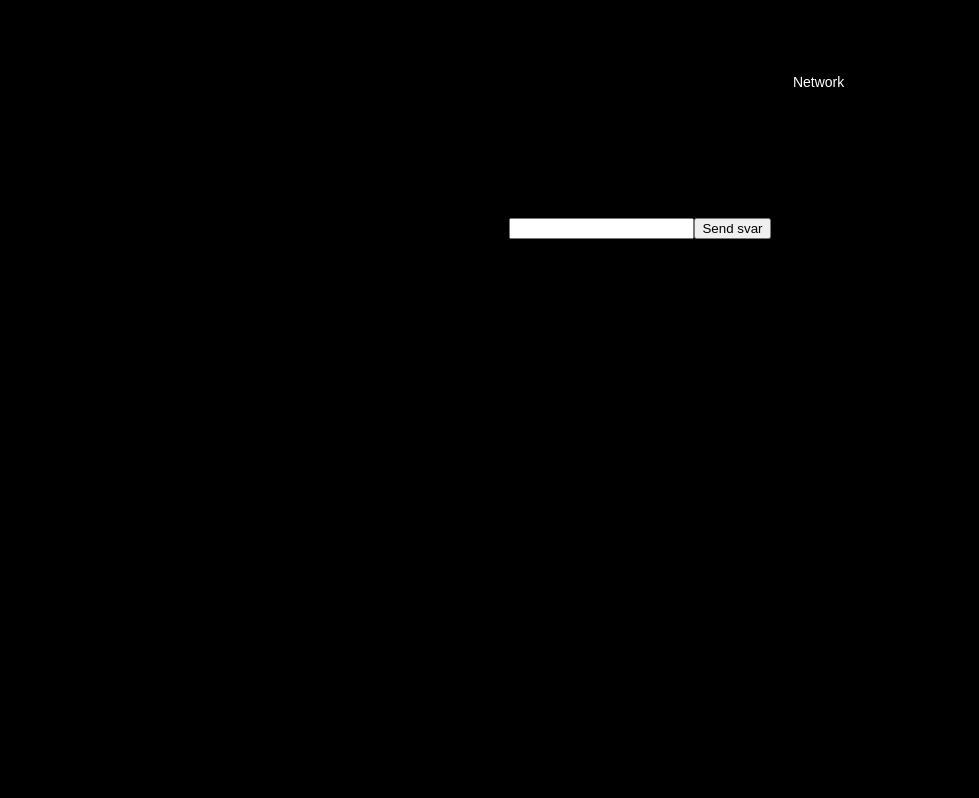
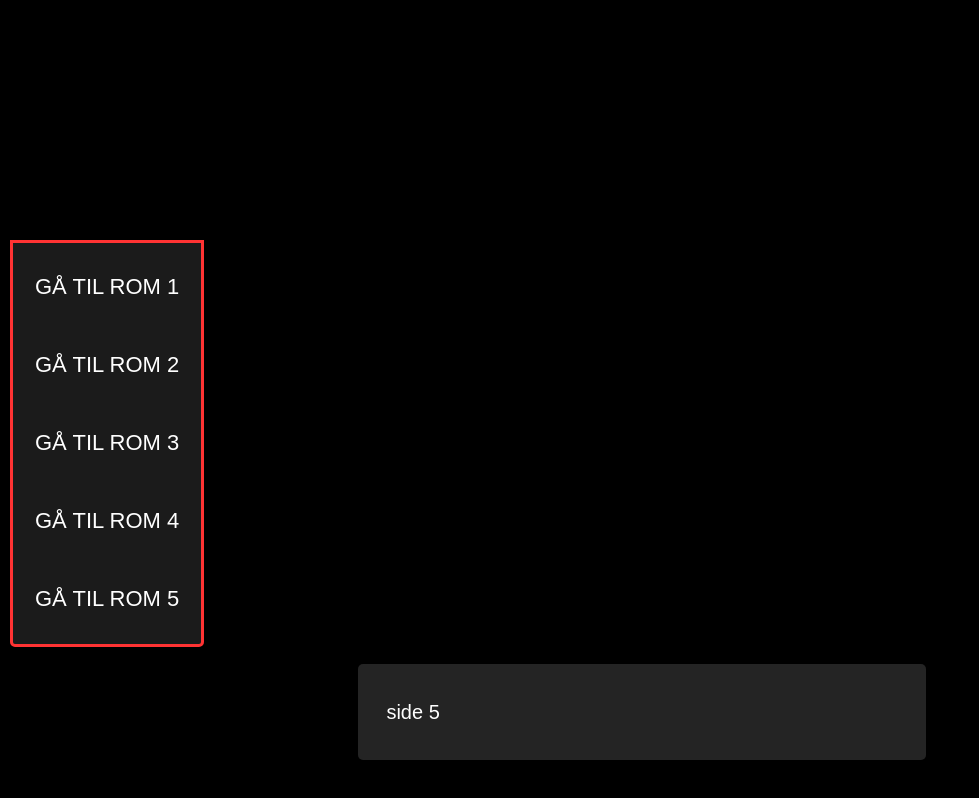
Before and after one commit to rubenring/juleeventyr_2018, a React (Create React App) app in the folder frontend/: page /page-five in a window 1280 px wide. Shown: the top 798 px of the page, without its empty margins (0-979 px from the left). Built offline with nearby package versions, Linux system fonts and the light colour scheme.

Commit message:
Add navlinks and storytekst

```diff
--- a/frontend/src/App.css
+++ b/frontend/src/App.css
@@ -1,19 +1,13 @@
-
 .App {
-  text-align: center;
   height: 100%;
 }
+
 
 .App-logo {
   animation: App-logo-spin infinite 20s linear;
   height: 80px;
 }
 
-.App-header {
-  background-color: #d42426;
-  color: white;
-  height: 10%;
-}
 
 .App-title {
   margin: 0;
--- /dev/null
+++ b/frontend/src/Util/storyline.js
@@ -0,0 +1,8 @@
+export const storyline = {
+  0: 'Info page',
+  1: 'Du og dine medterrorister har kommet dere inn til velvet. Her står dere ovenfor en stor og tung dør dere må prøve å bryte opp for å komme dere videre inn til gullbarene. Løs oppgaver i de forskjellige rommene for å finne ledetråder til hvordan dere skal komme dere inn. ',
+  2: 'side 2',
+  3: 'side 3',
+  4: 'side 4',
+  5: 'side 5',
+}
--- a/frontend/src/commen/Header.jsx
+++ /dev/null
@@ -1,9 +0,0 @@
-import React from 'react';
-
-export const Header = (props) => {
-  return(
-    <header className="App-header">
-      <h1 className="App-title">Finn og uskadeliggjør bomben</h1>
-    </header>
-  )
-}
--- /dev/null
+++ b/frontend/src/header/Header.jsx
@@ -0,0 +1,19 @@
+import React from 'react';
+import Navigasjon from './Navigasjon';
+import './header.css';
+export const Header = ({storyline, username}) => {
+  const visHistorie = () => {
+
+  }
+  const visRom = () => {
+
+  }
+  return(
+    <header className="App-header">
+      <Navigasjon username={username} />
+      <div className='header-storyline'>
+          <p className='header-storyline-text'>{storyline}</p>
+      </div>
+    </header>
+  )
+}
--- /dev/null
+++ b/frontend/src/header/Navigasjon.jsx
@@ -0,0 +1,16 @@
+import React from 'react';
+import NavigasjonLenke from './NavigasjonLenke';
+
+export const Navigasjon = ({username}) => {
+    return (
+      <ul className='header-room-list'>
+        <NavigasjonLenke tekst='Gå til rom 1' link={`/page-one?username=${username}`} />
+        <NavigasjonLenke tekst='Gå til rom 2' link={`/page-two?username=${username}`} />
+        <NavigasjonLenke tekst='Gå til rom 3' link={`/page-three?username=${username}`} />
+        <NavigasjonLenke tekst='Gå til rom 4' link={`/page-four?username=${username}`} />
+        <NavigasjonLenke tekst='Gå til rom 5' link={`/page-five?username=${username}`} />
+      </ul>
+    );
+}
+
+export default Navigasjon;
--- /dev/null
+++ b/frontend/src/header/NavigasjonLenke.jsx
@@ -0,0 +1,19 @@
+import React from 'react';
+import { Link } from 'react-router-dom';
+
+export const NavigasjonLenke = ({link, tekst}) => {
+    return (
+        <li
+          className='header-room-list-element'
+        >
+          <Link
+            className='roomLink'
+            to={link}
+          >
+             {tekst}
+          </Link>
+        </li>
+    );
+}
+
+export default NavigasjonLenke;
--- /dev/null
+++ b/frontend/src/header/header.css
@@ -0,0 +1,55 @@
+.App-header {
+  background-color: transparent;
+  display: inline-block;
+}
+.header-room-list {
+  overflow: hidden;
+  list-style: none;
+  position: absolute;
+  left: 10px;
+  top: 30%;
+  border: 3px solid #ff3333;
+  background-color: rgba(30, 30, 30, 0.9);
+
+  border-bottom-right-radius: 5px;
+  border-bottom-left-radius: 5px;
+  margin: 0;
+  padding: 0;
+}
+
+.header-room-list-element {
+  list-style: none;
+
+}
+.roomLink {
+  display: block;
+  margin: 0.5em;
+  padding: 0.5em;
+  font-size: 22px;
+  text-decoration: none;
+  color: white;
+  text-transform: uppercase;
+  line-height: 2em;
+  border-bottom: 1px solid transparent;
+}
+.roomLink:hover {
+  color: #c3c3c3;
+  border-bottom: 1px solid #c3c3c3;
+}
+
+.header-storyline {
+  position: absolute;
+  left: 28%;
+  bottom: 5%;
+  width: 40%;
+  background-color: rgba(40, 40, 40, 0.9);
+  padding: 2em;
+  border-radius: 5px;
+}
+.header-storyline-text {
+  margin: 0;
+  padding: 0;
+  color: white;
+  font-size: 20px;
+  line-height: 2em;
+}
--- a/frontend/src/index.css
+++ b/frontend/src/index.css
@@ -1,11 +1,50 @@
+html, body, div, span, applet, object, iframe,
+h1, h2, h3, h4, h5, h6, p, blockquote, pre,
+a, abbr, acronym, address, big, cite, code,
+del, dfn, em, img, ins, kbd, q, s, samp,
+small, strike, strong, sub, sup, tt, var,
+b, u, i, center,
+dl, dt, dd, ol, ul, li,
+fieldset, form, label, legend,
+table, caption, tbody, tfoot, thead, tr, th, td,
+article, aside, canvas, details, embed,
+figure, figcaption, footer, header, hgroup,
+menu, nav, output, ruby, section, summary,
+time, mark, audio, video {
+	margin: 0;
+	padding: 0;
+	border: 0;
+	font-size: 100%;
+	font: inherit;
+	vertical-align: baseline;
+}
+/* HTML5 display-role reset for older browsers */
+article, aside, details, figcaption, figure,
+footer, header, hgroup, menu, nav, section {
+	display: block;
+}
+body {
+  line-height: 1;
+  font-family: sans-serif;
+  background-color: black;
+}
+ol, ul {
+	list-style: none;
+}
+blockquote, q {
+	quotes: none;
+}
+blockquote:before, blockquote:after,
+q:before, q:after {
+	content: '';
+	content: none;
+}
+table {
+	border-collapse: collapse;
+	border-spacing: 0;
+}
 html {
   font-size: 14px;
-}
-body {
-  margin: 0;
-  padding: 0;
-  font-family: sans-serif;
-  background-color: black;
 }
 html, body
 {
--- a/frontend/src/page-five/PageFive.jsx
+++ b/frontend/src/page-five/PageFive.jsx
@@ -12,82 +12,50 @@ export class PageFive extends Component {
     const { username } = queryString.parse(props.location.search);
     this.username = username;
     this.state = {
-      value: '',
-      level: 10,
-      lat: '',
-      long: '',
       hasUsername: false,
-      toLowLevel: false
     }
-    this.lagreSvar = this.lagreSvar.bind(this);
-    this.onChange = this.onChange.bind(this);
+    // this.lagreSvar = this.lagreSvar.bind(this);
 
   }
-  componentDidMount(){
-    if(this.username){
-      const url = `/api/${this.username}/progress`;
-      apiCallGet(url)
-        .then(res => {
-          this.setState({
-            level: res.level,
-            hasUsername: res.hasUsername,
-            username: res.username
-          })
-        })
-    }
-  }
-  onChange(value){
-    this.setState({
-      value
-    })
-  }
-  lagreSvar(){
-    const svar = {
-      svar: this.state.value
-    };
-    if(svar.svar){
-      const url = `/api/${this.username}/answerlast`;
-      apiCallPost(url, svar)
-        .then(res => {
-          this.setState({
-            long: res.long,
-            lat: res.lat
-          })
-        })
-    }
-  }
+  // componentDidMount(){
+  //   if(this.username){
+  //     const url = `/api/${this.username}/progress`;
+  //     apiCallGet(url)
+  //       .then(res => {
+  //         this.setState({
+  //           level: res.level,
+  //           hasUsername: res.hasUsername,
+  //           username: res.username
+  //         })
+  //       })
+  //   }
+  // }
+  // lagreSvar(){
+  //   const svar = {
+  //     svar: this.state.value
+  //   };
+  //   if(svar.svar){
+  //     const url = `/api/${this.username}/answerlast`;
+  //     apiCallPost(url, svar)
+  //       .then(res => {
+  //         this.setState({
+  //           long: res.long,
+  //           lat: res.lat
+  //         })
+  //       })
+  //   }
+  // }
 
   render(){
     return (
       <CheckUsername
         hasUsername={this.state.hasUsername}
       >
-      {
+      {/* {
         this.state.level < 4 ? <Redirect to={`/?username=${this.username}`}/> : null
-      }
-      <section className='page-Four'>
-          <div className='info'>
-            <p>Veldig godt jobbet og godt reist!</p>
-            <p>Nå må dere komme dere hjem til Oslo for å få dere en pils.</p>
-            <p>For å få plass på flyet må dere først finne ut hvor dere er. <span style={{color: 'white'}}>Network</span></p>
-            <p>Dette vil hjelpe dere å finne ut hvor dere skal</p>
-          </div>
-          <div>
-            <h3>Løs anagrammet</h3>
-            <p>Bruk bokstavene dere har samlet inn i løpet av denne oppgaven til å finne navnet på stedet dere befinner dere.</p>
-          </div>
-          <InputAndButton
-            id={'page-four-answer'}
-            label='Fyll inn svaret deres her'
-            onChange={this.onChange}
-            value={this.state.value}
-            onClick={this.lagreSvar}
-          />
-          {this.state.long && <div>
-              <code>long: {this.state.long}</code><br/>
-              <code>lat: {this.state.lat}</code>
-              <p>Gratulerer. Nå er det bare å forte seg, vinneren får flere øl!</p>
-          </div> }
+      } */}
+      <section className='page-five'>
+
 
       </section>
       </CheckUsername>
--- a/frontend/src/page-one/PageOne.jsx
+++ b/frontend/src/page-one/PageOne.jsx
@@ -40,10 +40,10 @@ export class PageOne extends Component {
       >
         <section className='page-one'>
             <div className='answer-input-container'>
-                <input className='answer-input' type="text"/>
-                <input className='answer-input' type="text"/>
-                <input className='answer-input' type="text"/>
-                <input className='answer-input' type="text"/>
+                <input className='answer-input' disabled type="text"/>
+                <input className='answer-input' disabled type="text"/>
+                <input className='answer-input' disabled type="text"/>
+                <input className='answer-input' disabled type="text"/>
             </div>
         </section>
       </CheckUsername>
--- a/frontend/src/root/Router.jsx
+++ b/frontend/src/root/Router.jsx
@@ -7,21 +7,31 @@ import { PageTwo } from "../page-two/PageTwo";
 import { PageThree } from "../page-three/PageThree";
 import { PageFour } from "../page-four/PageFour";
 import { PageFive } from "../page-five/PageFive";
-import { Header } from '../commen/Header';
+import { Header } from '../header/Header';
+import { storyline } from '../Util/storyline'
+import queryString from 'query-string'
 
+const RouteWithHeader = ({ storyline, location, ...rest}) => {
 
+  const { username } = queryString.parse(location.search);
+    return (
+      <Fragment>
+        <Header storyline={storyline} username={username} />
+        <Route {...rest} location={location}/>
+      </Fragment>
+    )
+}
 
 export const AppRouter = (props) => {
   return (
     <Router>
       <Switch>
         <Route exact path='/' {...props} component={InfoPage}/>
-        <Route path='/page-one' {...props} component={PageOne}/>
-        <Route path='/page-two' {...props} component={PageTwo}/>
-        <Route path='/page-three' {...props} component={PageThree}/>
-        <Route path='/page-four' {...props} component={PageFour}/>
-        <Route path='/page-five' {...props} component={PageFive}/>
-
+        <RouteWithHeader path='/page-one' {...props} component={PageOne} storyline={storyline[1]} />
+        <RouteWithHeader path='/page-two' {...props} component={PageTwo} storyline={storyline[2]}/>
+        <RouteWithHeader path='/page-three' {...props} component={PageThree} storyline={storyline[3]} />
+        <RouteWithHeader path='/page-four' {...props} component={PageFour} storyline={storyline[4]} />
+        <RouteWithHeader path='/page-five' {...props} component={PageFive} storyline={storyline[5]}/>
         <Route {...props} component={NotFoundPage} />
       </Switch>
     </Router>
```
